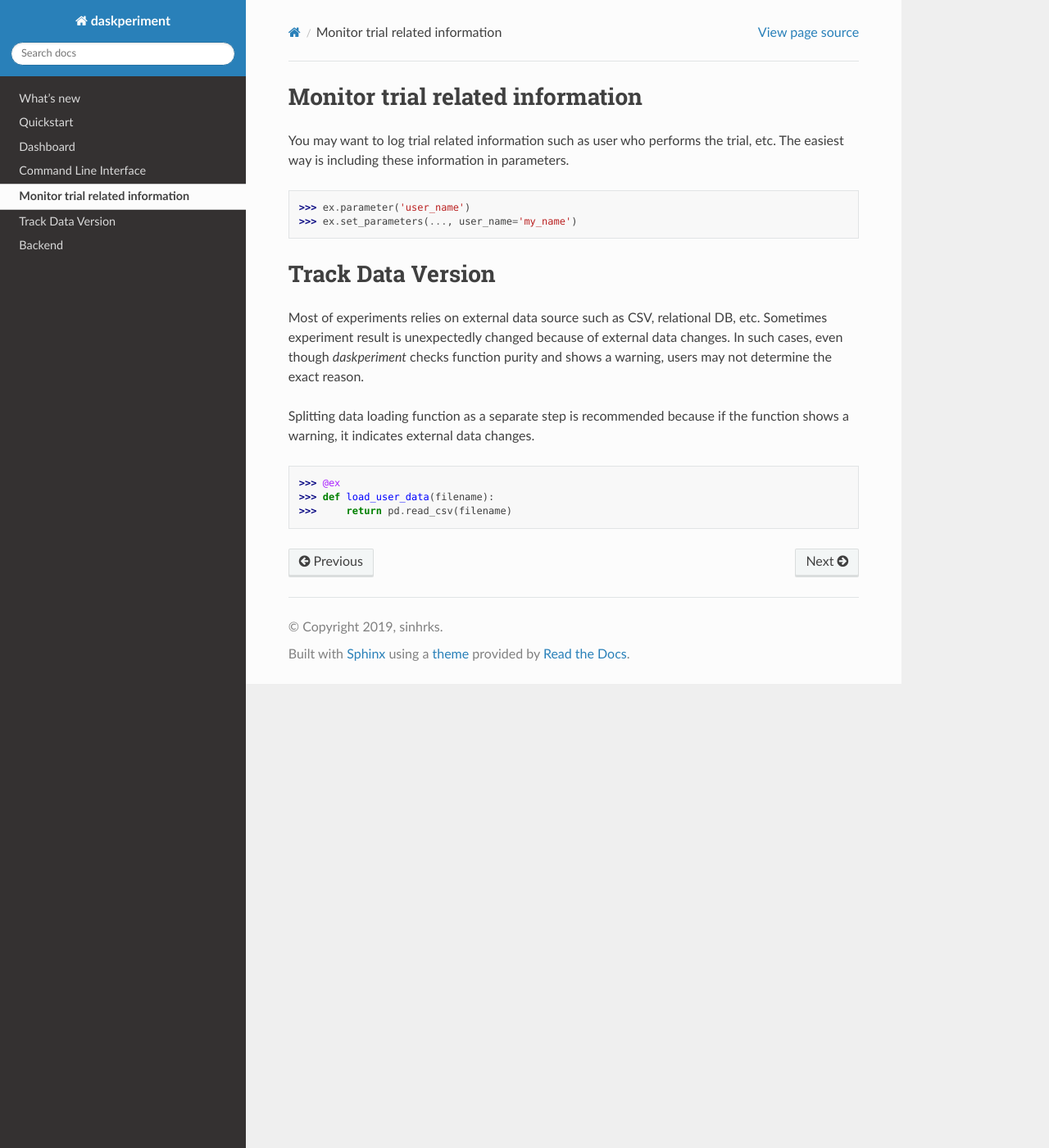
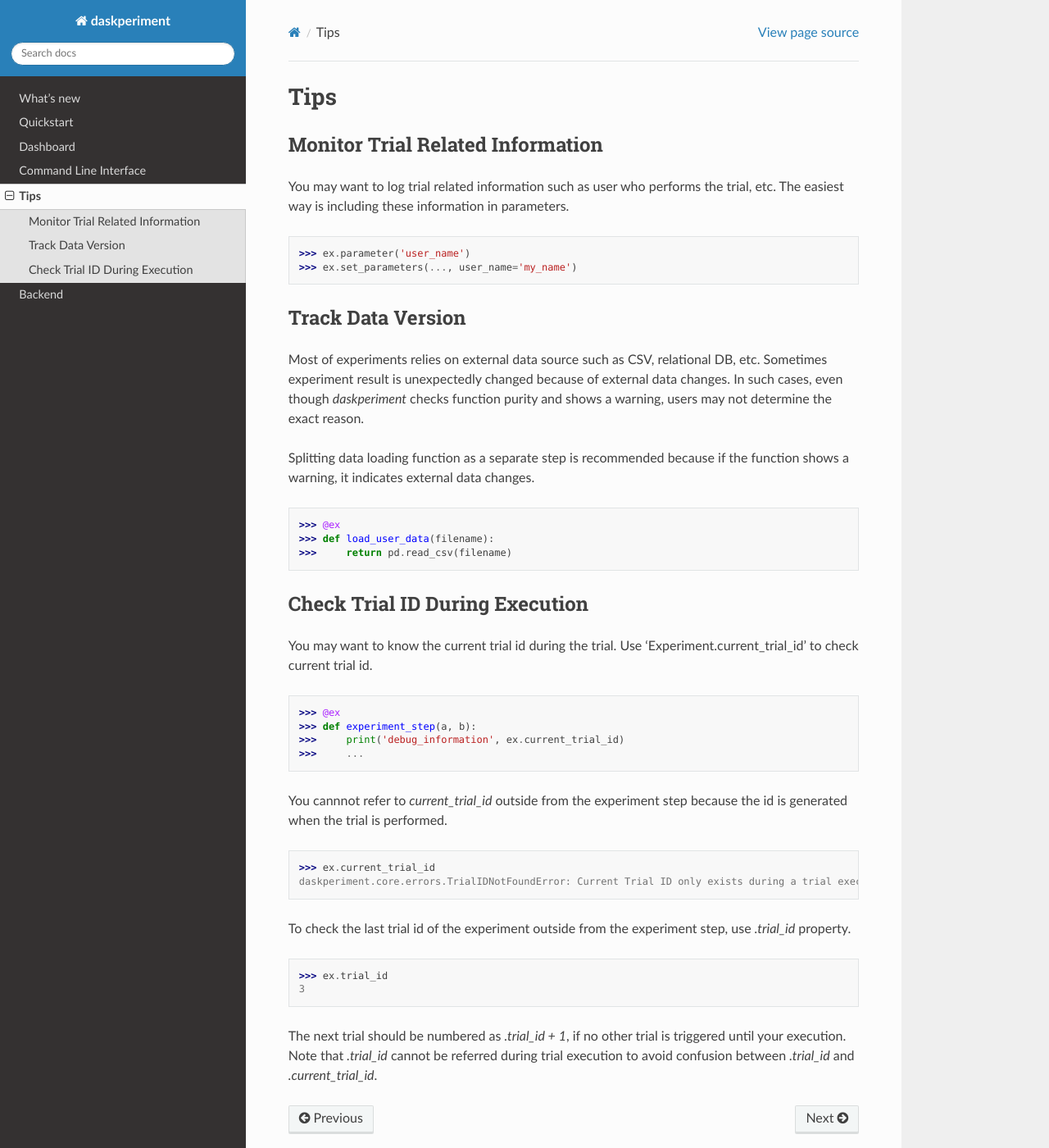
Before and after one commit to sinhrks/daskperiment, a Sphinx documentation site: the page built from docs/source/tips.rst, in a window 1280 px wide and 1400 px high. Shown: the whole window at 82% size. Built offline with Sphinx 7.4.7 and the Read the Docs theme 2.0.0, drawn with Linux system fonts in a browser that asks for light colours.

Commit message:
DOC: How to check trial id (#42)

```diff
--- a/docs/source/dashboard.rst
+++ b/docs/source/dashboard.rst
@@ -3,7 +3,7 @@
 
 `daskperiment` supports a web dashboard to check experiment histories.
 
-Launch from script
+Launch From Script
 ------------------
 
 To launch the dashboard from script, use `Experiment.start_dashboard`.
@@ -17,7 +17,7 @@
    >>> ex.start_dashboard()
 
 
-Launch from terminal
+Launch From Terminal
 --------------------
 
 To launch from the terminal, use `daskperimentboard` command providing your
@@ -28,7 +28,7 @@
    daskperimentboard your_experiment_id
 
 
-Access to the dashboard
+Access To The Dashboard
 -----------------------
 
 After launching the dashboard, open
--- a/docs/source/quickstart.rst
+++ b/docs/source/quickstart.rst
@@ -306,7 +306,7 @@
 Each code context is also saved as a text file per trial id. Thus, these are easily handled by diff tools and Git.
 
 
-Function Purity and Handling Randomness
+Function Purity And Handling Randomness
 ---------------------------------------
 
 To make the experiment reproducible, all the experiment step should be "pure" function (it the inputs are the same, output shouldn't be changed). In other words, the function should not have internal state nor randomness.
--- a/docs/source/tips.rst
+++ b/docs/source/tips.rst
@@ -1,4 +1,7 @@
-Monitor trial related information
+Tips
+====
+
+Monitor Trial Related Information
 ---------------------------------
 
 You may want to log trial related information such as user who performs the trial, etc. The easiest way is including these information in parameters.
@@ -22,3 +25,37 @@
    >>> @ex
    >>> def load_user_data(filename):
    >>>     return pd.read_csv(filename)
+
+
+Check Trial ID During Execution
+-------------------------------
+
+You may want to know the current trial id during the trial.
+Use 'Experiment.current_trial_id' to check current trial id.
+
+.. code-block:: python
+
+  >>> @ex
+  >>> def experiment_step(a, b):
+  >>>     print('debug_information', ex.current_trial_id)
+  >>>     ...
+
+You cannnot refer to `current_trial_id` outside from the experiment step
+because the id is generated when the trial is performed.
+
+.. code-block:: python
+
+  >>> ex.current_trial_id
+  daskperiment.core.errors.TrialIDNotFoundError: Current Trial ID only exists during a trial execution
+
+To check the last trial id of the experiment outside from the experiment step,
+use `.trial_id` property.
+
+.. code-block:: python
+
+  >>> ex.trial_id
+  3
+
+The next trial should be numbered as `.trial_id + 1`, if no other trial is triggered until your execution.
+Note that `.trial_id` cannot be referred during trial execution to avoid confusion between
+`.trial_id` and `.current_trial_id`.
```
